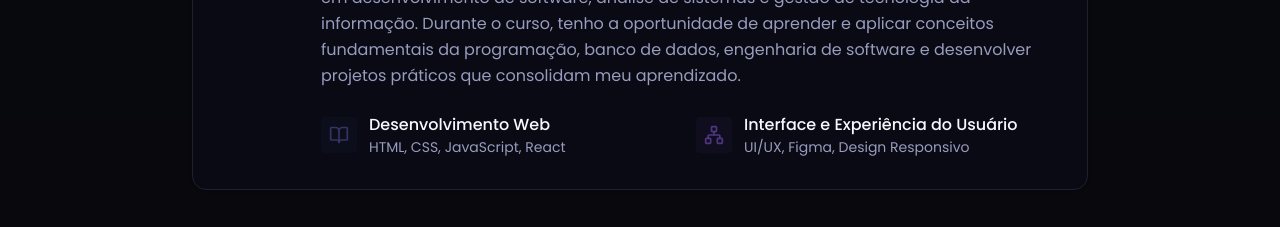
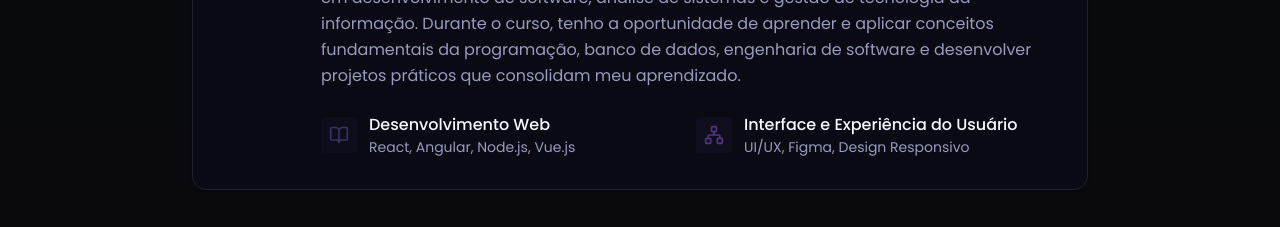
Before and after one commit to esdrasbdev/Site-pessoal, a Next.js app: page / in a window 1280 px wide. Shown: the part 1660-1887 px from the top of the page. Built offline with nearby package versions, Linux system fonts and the light colour scheme.

Commit message:
Mudanças em education.tsx

```diff
--- a/components/education.tsx
+++ b/components/education.tsx
@@ -58,7 +58,7 @@ export function Education() {
                   </div>
                   <div>
                     <p className="font-medium">Desenvolvimento Web</p>
-                    <p className="text-sm text-muted-foreground">HTML, CSS, JavaScript, React</p>
+                    <p className="text-sm text-muted-foreground">React, Angular, Node.js, Vue.js</p>
                   </div>
                 </div>
                 <div className="flex items-center gap-3">
```
